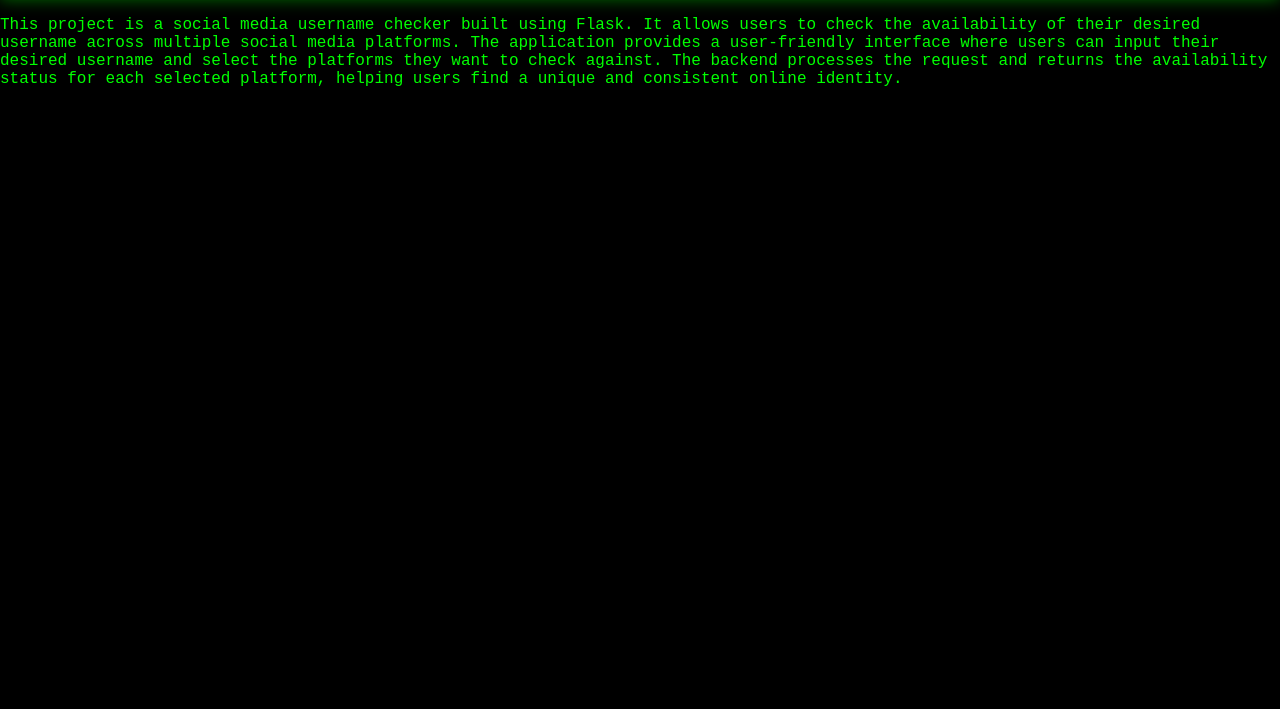
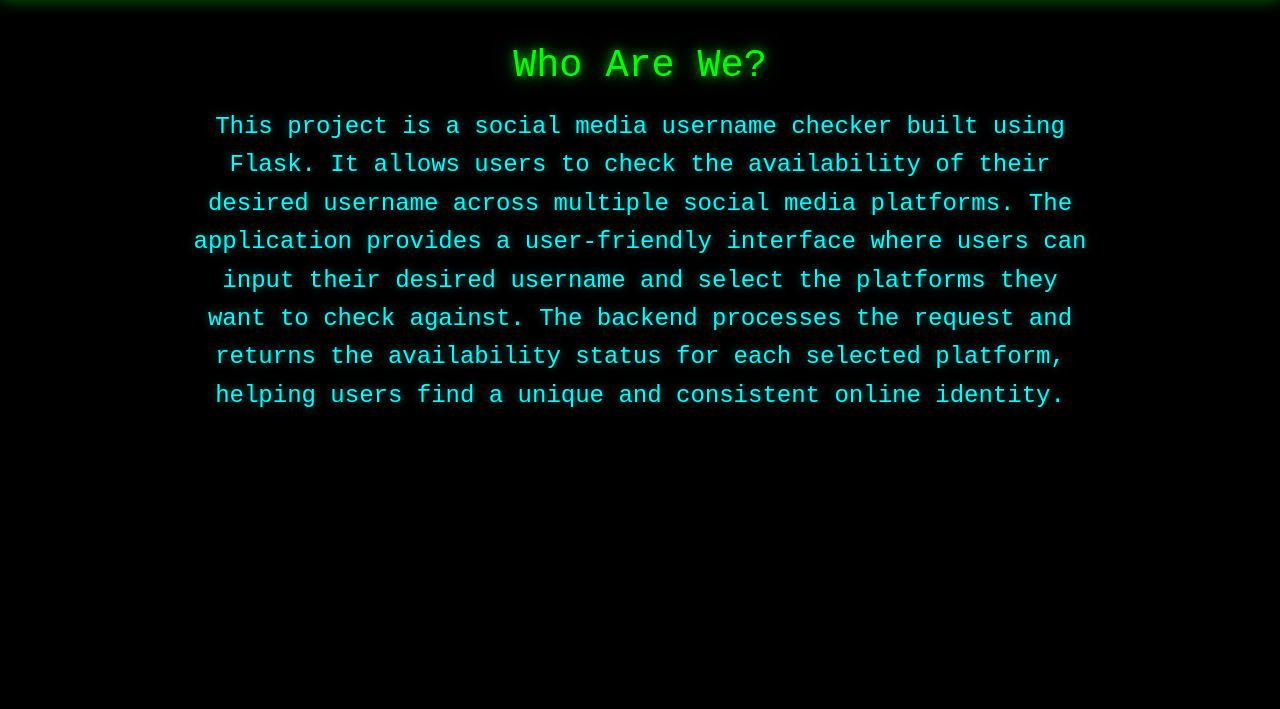
Before and after one commit to UnDefinedCS/findme, a Flask app: page /about in a window 1280 px wide. Shown: the part 59-768 px from the top of the page. Run offline with Flask 3, Linux system fonts and the light colour scheme; parts of the project's set-up code (start-up, migrations or seed data) failed here and were passed over.

Commit message:
Added a header to  the about and made about.css to style about.html

```diff
--- /dev/null
+++ b/static/css/about.css
@@ -0,0 +1,30 @@
+
+
+.about-content {
+    min-height: calc(100vh - 90px);
+    display: flex;
+    flex-direction: column;
+    align-items: center;
+    justify-content: flex-start;
+    padding: 24px;
+}
+
+.about {
+    max-width: 900px;
+    margin: 0;
+    text-align: center;
+    font-size: clamp(1.2rem, 2.4vw, 1.5rem);
+    line-height: 1.6;
+    color: #00ffff;
+    text-shadow: 0 0 8px rgba(0, 255, 255, 0.45);
+}
+
+.WhoAreWe {
+    font-size: clamp(1.8rem, 3vw, 2.5rem);
+    color: #00ff00;
+    text-shadow: 0 0 10px rgba(0, 255, 0, 0.7), 0 0 20px rgba(0, 255, 0, 0.5);
+    text-align: center;
+    width: 100%;
+    margin-top: 20px;
+    margin-bottom: 20px;
+}
--- a/templates/about.html
+++ b/templates/about.html
@@ -1,5 +1,10 @@
 <body>
     {% include 'nav.html' %}
     <link rel="stylesheet" href="{{ url_for('static', filename='css/style.css') }}">
-    <p class="about">This project is a social media username checker built using Flask. It allows users to check the availability of their desired username across multiple social media platforms. The application provides a user-friendly interface where users can input their desired username and select the platforms they want to check against. The backend processes the request and returns the availability status for each selected platform, helping users find a unique and consistent online identity.</p>
+    <link rel="stylesheet" href="{{ url_for('static', filename='css/about.css') }}">
+
+    <main class="about-content">
+        <p class="WhoAreWe">Who Are We? </p>
+        <p class="about">This project is a social media username checker built using Flask. It allows users to check the availability of their desired username across multiple social media platforms. The application provides a user-friendly interface where users can input their desired username and select the platforms they want to check against. The backend processes the request and returns the availability status for each selected platform, helping users find a unique and consistent online identity.</p>
+    </main>
 </body>
```
